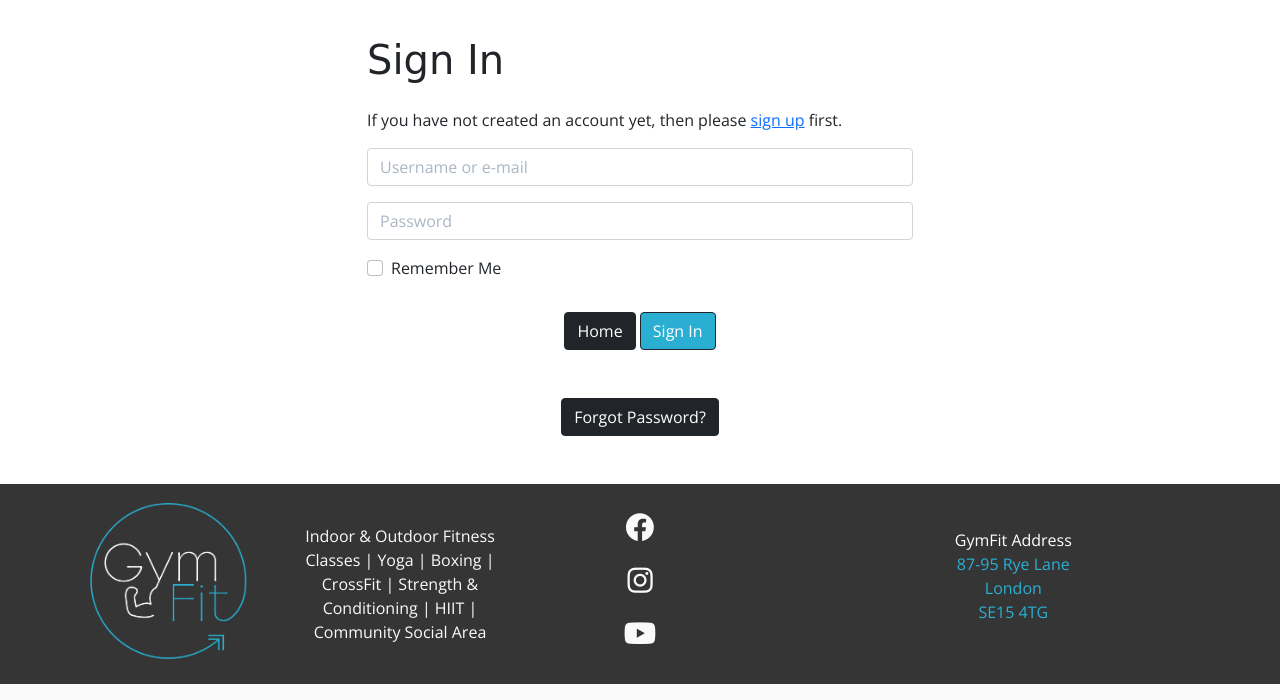
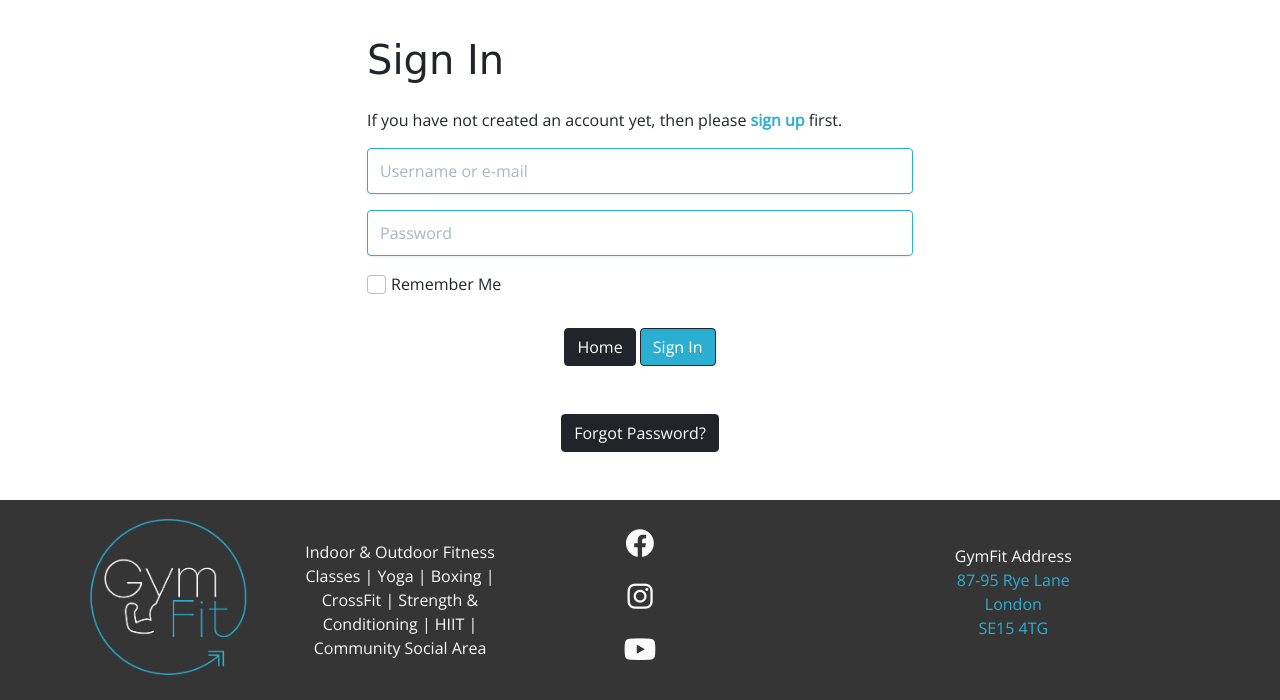
Before and after one commit to nlenno1/gym-fit-MS4, a Django app: a page that uses templates/allauth/account/base.html in a window 1280 px wide. Shown: the part 152-852 px from the top of the page. Run offline with Django 4.2, Linux system fonts and the light colour scheme; parts of the project's set-up code (start-up, migrations or seed data) failed here and were passed over; some libraries are stand-ins or nearby versions; some web fonts are replaced.

Commit message:
style: add css styling to allauth templates

```diff
--- /dev/null
+++ b/static/css/allauth.css
@@ -0,0 +1,51 @@
+/* AllAuth Forms */
+
+.form-control {
+    box-sizing: border-box;
+    border: 1px solid #2AAFD3;
+    border-radius: 0.25rem;
+    background-color: fafafa;
+    box-shadow: 0 1px 3px 0 #e6ebf1;
+    -webkit-transition: box-shadow 150ms ease;
+    transition: box-shadow 150ms ease;
+}
+
+.form-control:not([type="file"], [type="checkbox"]) {
+    padding: 10px 12px;
+}
+
+.form-control:focus,
+.form-control:active,
+.form-check-input:focus,
+.form-check-input:active {
+  box-shadow: 0 1px 3px 0 #cfd7df;
+  border: 1px solid #2AAFD3;
+}
+
+.form-control:focus:not([type="file"], [type="checkbox"]),
+.form-control:active:not([type="file"], [type="checkbox"]) {
+    border: 2px solid #2AAFD3;
+    padding: 9px 11px;
+}
+
+.form-check-input:checked {
+    background-color: #2AAFD3;
+    border-color: #2AAFD3;
+}
+
+.form-check-input {
+    width: 1.2em;
+    height: 1.2em;
+    margin-top: 0.18em;
+}
+
+p a {
+    text-decoration: none;
+    font-weight: 600;
+    color: #2AAFD3;
+    transition: ease-in-out .3s;
+}
+
+p a:hover {
+    color: #000;
+}
--- a/templates/allauth/account/base.html
+++ b/templates/allauth/account/base.html
@@ -1,4 +1,10 @@
 {% extends "base.html" %}
+
+{% load static %}
+
+{% block extracss %}
+  <link rel="stylesheet" href="{% static 'css/allauth.css' %}">
+{% endblock %}
 
 {% block content %}
   <div id="allauth-content" class="container container-header">
```
